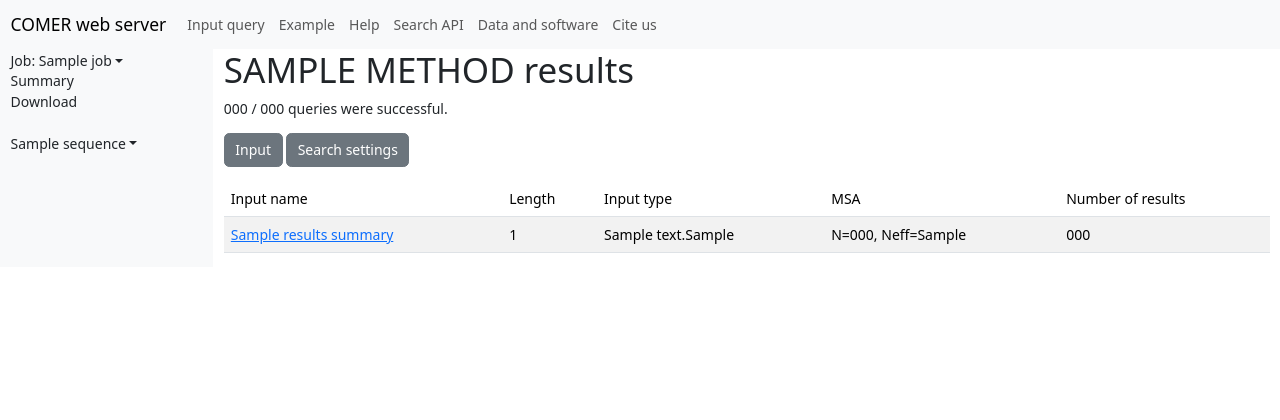
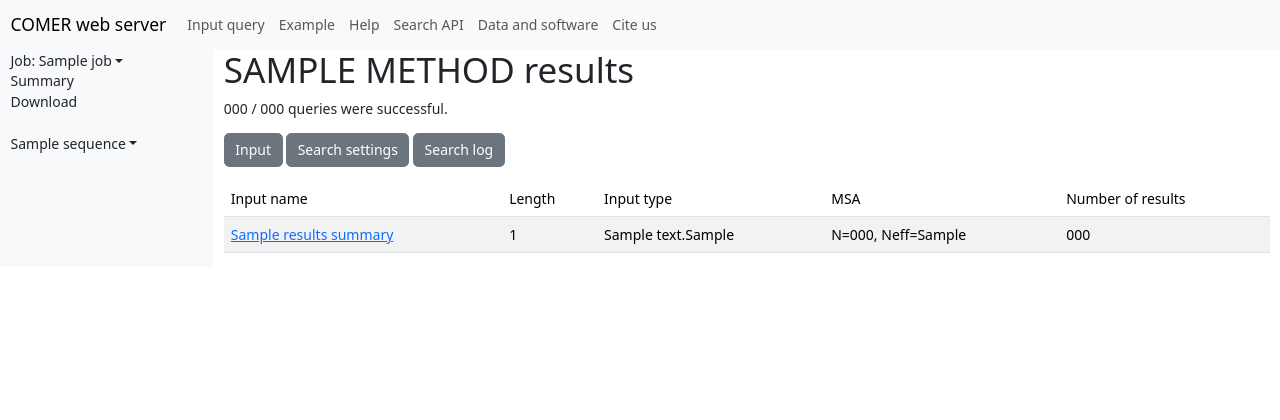
Before and after one commit to chemikeris/comer_web, a Django app: template templates/search/results_all.html in a window 1280 px wide. Shown: the top 420 px of the page. Run offline with Django 3.2, Linux system fonts and the light colour scheme; the template is opened without the code that fills it: most values are stand-ins (such as "Sample title", 1, 10 or a date in 2020); some libraries are stand-ins or nearby versions.

Commit message:
Display search log in the main job summary page
	modified:   templates/search/query_summary.html
	modified:   templates/search/results_all.html

```diff
--- a/templates/search/query_summary.html
+++ b/templates/search/query_summary.html
@@ -29,5 +29,4 @@
 	<tr><td>Effective search space</td><td>{{ r.results_json.search_statistics.effective_search_space }}</td></tr>
 </tbody>
 </table>
-<h2>Search log</h2><pre>{{ job.calculation_log }}</pre>
 {% endblock %}
--- a/templates/search/results_all.html
+++ b/templates/search/results_all.html
@@ -5,9 +5,11 @@
 <p>
     <a class="btn btn-secondary" data-bs-toggle="collapse" href="#" data-bs-target="#job_input">Input</a>
     <a class="btn btn-secondary" data-bs-toggle="collapse" href="#" data-bs-target="#job_settings">Search settings</a>
+    <a class="btn btn-secondary" data-bs-toggle="collapse" href="#" data-bs-target="#search_log">Search log</a>
 </p>
 <div id="job_settings" class="collapse"><pre>{{ job_options }}</pre></div>
 <div id="job_input" class="collapse"><pre>{{ job_input }}</pre></div>
+<div id="search_log" class="collapse"><pre>{{ job.calculation_log }}</pre></div>
 <table class='table table-striped'>
 <thead>
     <tr>
```
